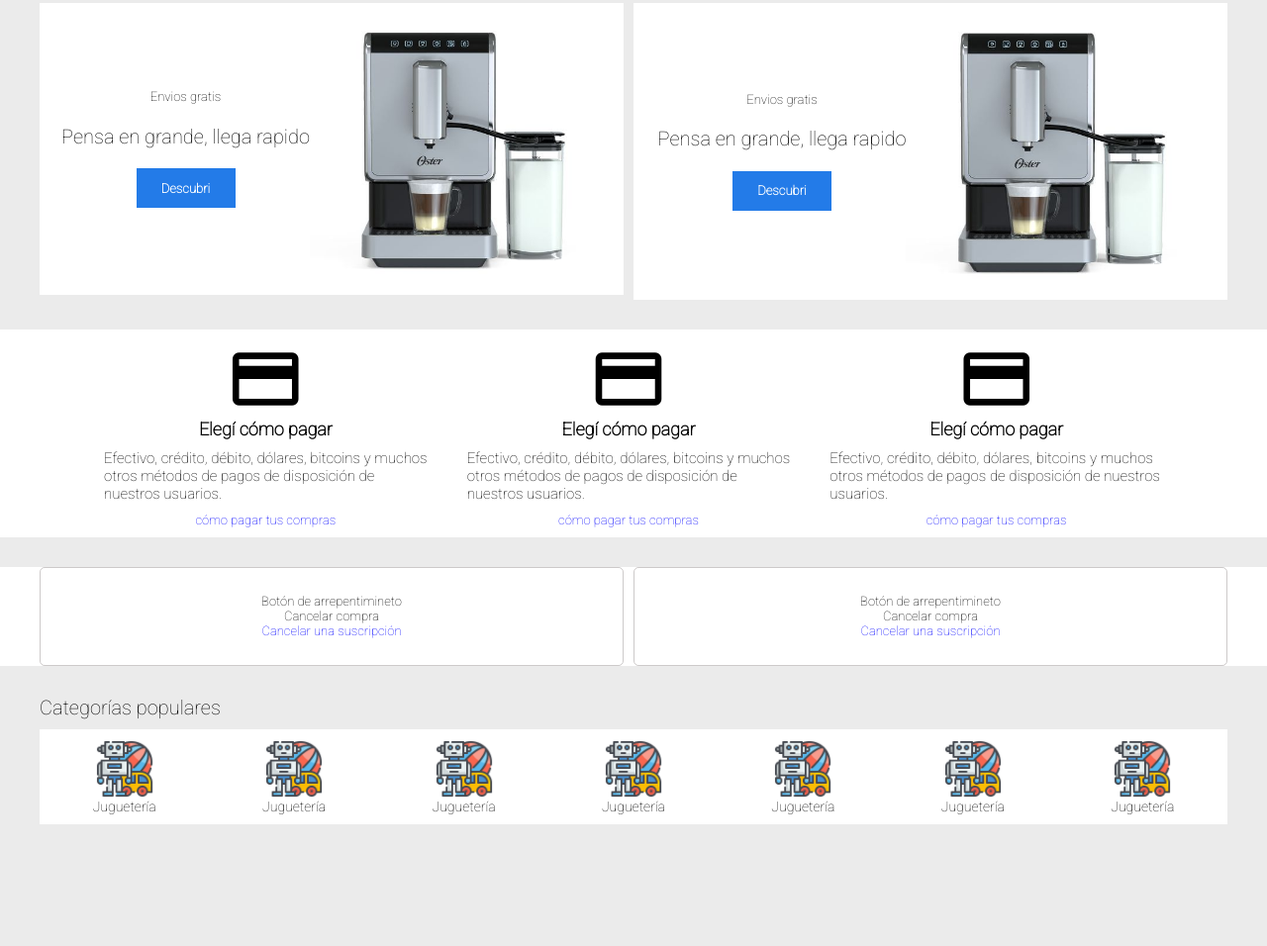
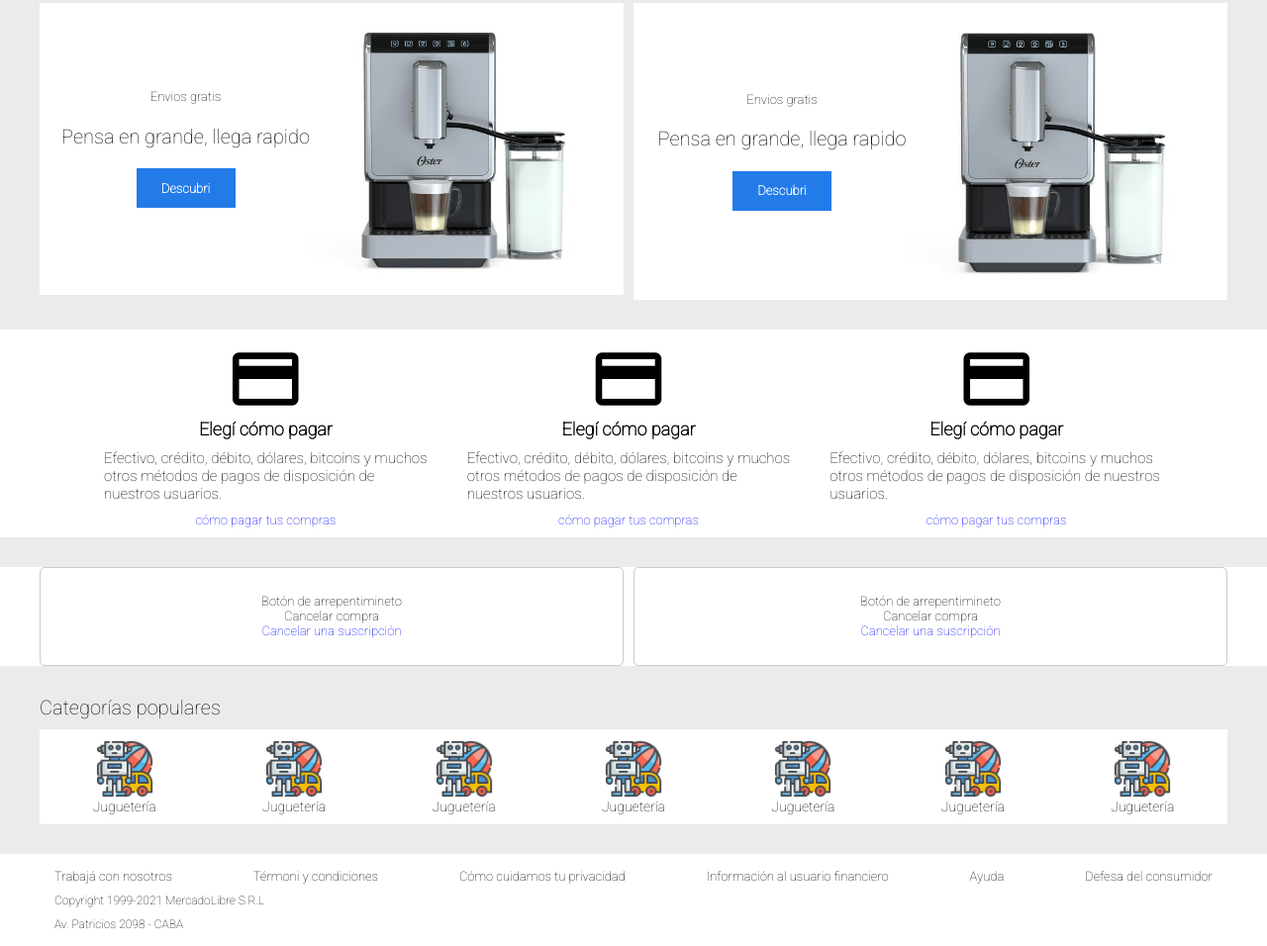
Before and after one commit to fede-dev/meli, a plain HTML site: page index.html in a window 1280 px wide. Shown: the part 1675-2631 px from the top of the page at 99% size. Before the commit the page ends 2508 px from the top, so only its background shows below. Drawn offline with Linux system fonts and the light colour scheme.

Commit message:
add: se agrega footer

```diff
--- /dev/null
+++ b/footer.css
@@ -0,0 +1,26 @@
+.footer-container {
+  background-color: #fff;
+  margin-top: 30px;
+}
+
+.footer-porcentage-container {
+  max-width: 1200px;
+  margin: 0 auto;
+  padding: 10px;
+}
+
+.footer-items-container {
+  display: flex;
+  justify-content: space-between;
+  align-items: center;
+  font-size: 13px;
+  padding: 5px;
+}
+
+.footer-copy {
+  padding: 5px;
+}
+
+.footer-copy-txt {
+  font-size: 12px;
+}
--- a/index.html
+++ b/index.html
@@ -20,6 +20,7 @@
     <link rel="stylesheet" href="discover.css">
     <link rel="stylesheet" href="chose.css">
     <link rel="stylesheet" href="rules.css">
+    <link rel="stylesheet" href="footer.css">
     <title>Meli</title>
 </head>
 
@@ -687,6 +688,24 @@
             </div>
         </div>
     </div>
+    <footer class="footer-container">
+        <div class="footer-porcentage-container">
+            <div class="footer-items-container">
+                <p>Trabajá con nosotros</p>
+                <p>Térmoni y condiciones</p>
+                <p>Cómo cuidamos tu privacidad</p>
+                <p>Información al usuario financiero</p>
+                <p>Ayuda</p>
+                <p>Defesa del consumidor</p>
+            </div>
+            <div class="footer-copy">
+                <p class="footer-copy-txt">Copyright 1999-2021 MercadoLibre S.R.L</p>
+            </div>
+            <div class="footer-copy">
+                <p class="footer-copy-txt">Av. Patricios 2098 - CABA</p>
+            </div>
+        </div>
+    </footer>
 </body>
 
 </html>
```
